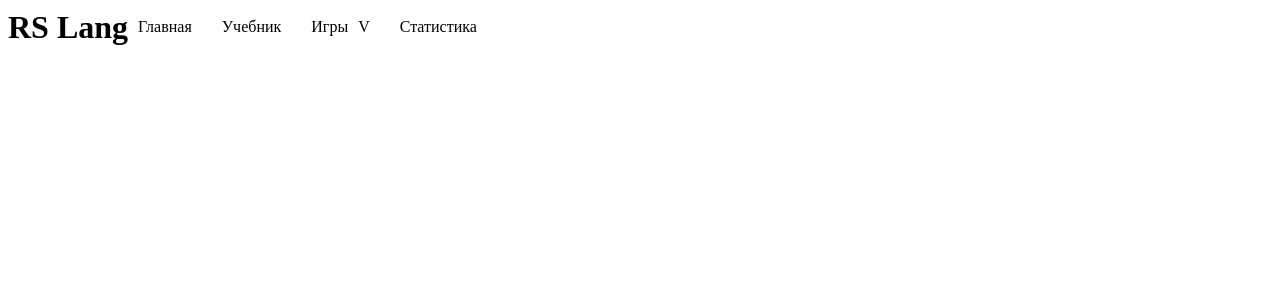
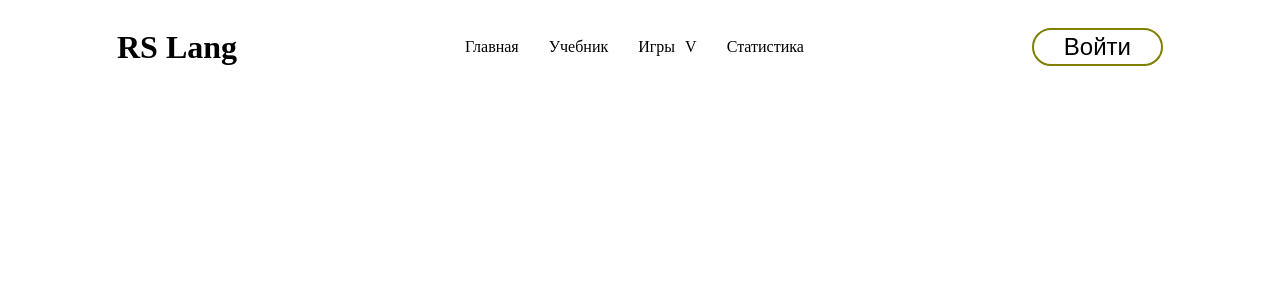
Before and after one commit to mDjeee/rslang, an Angular app: page / in a window 1280 px wide. Shown: the top 300 px of the page. Built offline with nearby package versions, Linux system fonts and the light colour scheme.

Commit message:
feat: add authorization button

```diff
--- a/src/app/app.module.ts
+++ b/src/app/app.module.ts
@@ -8,6 +8,7 @@ import { AudiocallComponent } from './pages/audiocall/audiocall.component';
 import { HeaderComponent } from './pages/header/header.component';
 import { NavigationComponent } from './pages/header/header-components/navigation/navigation.component';
 import { LogoComponent } from './pages/header/header-components/logo/logo.component';
+import { AuthorizationBtnComponent } from './pages/header/header-components/authorization-btn/authorization-btn.component';
 
 @NgModule({
   declarations: [
@@ -17,7 +18,8 @@ import { LogoComponent } from './pages/header/header-components/logo/logo.compon
     AudiocallComponent,
     HeaderComponent,
     NavigationComponent,
-    LogoComponent
+    LogoComponent,
+    AuthorizationBtnComponent
   ],
   imports: [
     BrowserModule,
--- /dev/null
+++ b/src/app/pages/header/header-components/authorization-btn/authorization-btn.component.css
@@ -0,0 +1,18 @@
+* {
+  padding: 0;
+  margin: 0;
+  text-decoration: none;
+  border: none;
+}
+
+.authorization__button {
+  background-color: transparent;
+  padding: 5px 30px;
+  border: 2px solid olive;
+  border-radius: 20px;
+  font-size: 1.5rem;line-height: 100%;
+}
+
+.authorization__button:hover {
+  background-color: lime;
+}
--- /dev/null
+++ b/src/app/pages/header/header-components/authorization-btn/authorization-btn.component.html
@@ -0,0 +1,3 @@
+<a href="/authorization" class="authorization">
+  <button class="authorization__button">Войти</button>
+</a>
--- /dev/null
+++ b/src/app/pages/header/header-components/authorization-btn/authorization-btn.component.ts
@@ -0,0 +1,15 @@
+import { Component, OnInit } from '@angular/core';
+
+@Component({
+  selector: 'app-authorization-btn',
+  templateUrl: './authorization-btn.component.html',
+  styleUrls: ['./authorization-btn.component.css']
+})
+export class AuthorizationBtnComponent implements OnInit {
+
+  constructor() { }
+
+  ngOnInit(): void {
+  }
+
+}
--- a/src/app/pages/header/header.component.css
+++ b/src/app/pages/header/header.component.css
@@ -1,4 +1,7 @@
 .header {
   display: flex;
+  justify-content:space-around;
   align-items: center;
+  width: 100%;
+  padding: 20px 0;
 }
--- a/src/app/pages/header/header.component.html
+++ b/src/app/pages/header/header.component.html
@@ -1,4 +1,5 @@
 <header class="header">
   <app-logo></app-logo>
   <app-navigation></app-navigation>
+  <app-authorization-btn></app-authorization-btn>
 </header>
```
Also changed, not shown: 1 other file (tests, documents, lock files or other folders).
